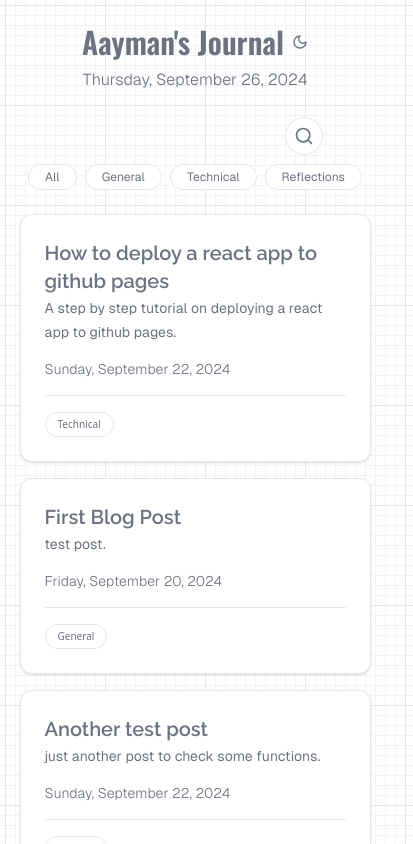
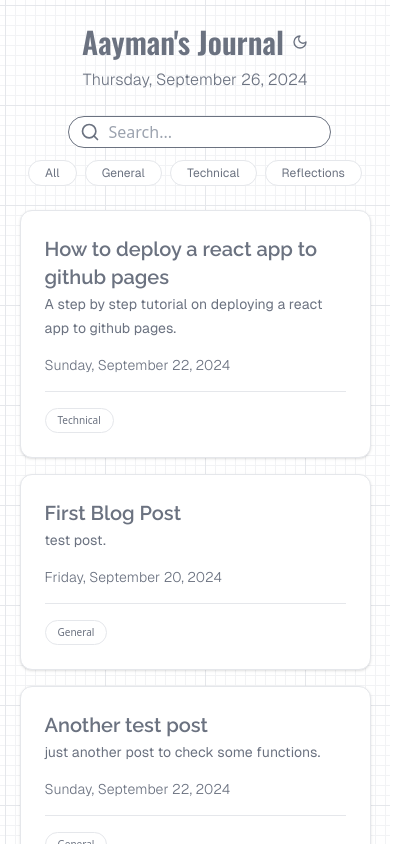
Before and after one commit to Aayman-star/aaymans-journal, a Next.js app: page / in a window 390 px wide. Shown: the top 844 px of the page, 413 px wide, since content can reach past the window. Built offline with nearby package versions, Linux system fonts and the light colour scheme.

Commit message:
increased the width of the blog on larger screen and made the search bar open for smaller screens

```diff
--- a/src/app/Blog/[slug]/page.tsx
+++ b/src/app/Blog/[slug]/page.tsx
@@ -25,9 +25,9 @@ const BlogPost = async ({ params }: { params: { slug: string } }) => {
   return (
     <div className={`w-full h-auto md:min-h-screen p-10 `}>
       <div className="w-full h-full py-8 md:max-w-4xl md:mx-auto md:px-16 flex flex-col gap-y-4">
-        <div className="w-full md:max-w-4xl md:mx-auto flex items-center justify-between">
+        <div className="w-full md:max-w-4xl  md:mx-auto flex items-center justify-between">
           <Link className="group" href={"/"}>
-            <p className={`flex items-center md:text-lg`}>
+            <p className={`flex items-center md:text-lg text-muted-foreground`}>
               <span className="inline-block">
                 <ArrowLeft className="text-2xl transition-transform duration-200 ease-in-out transform group-hover:-translate-x-1" />
               </span>
@@ -37,7 +37,8 @@ const BlogPost = async ({ params }: { params: { slug: string } }) => {
           <ThemeSwitch />
         </div>
 
-        <h1 className={`text-2xl md:text-3xl ${oswald.className}`}>
+        <h1
+          className={`text-2xl md:text-3xl text-muted-foreground dark:text-foreground ${oswald.className}`}>
           {post.metadata.title}
         </h1>
         <p className={`md:text-lg ${raleway.className} text-muted-foreground`}>
@@ -48,7 +49,7 @@ const BlogPost = async ({ params }: { params: { slug: string } }) => {
         </span>
 
         <article
-          className={`${oswald.variable} ${raleway.className} prose dark:prose-invert prose-pre:rounded-md prose-headings:font-oswald prose-headings:text-muted-foreground prose-p:font-raleway`}>
+          className={`${oswald.variable} ${raleway.className} lg:max-w-7xl prose dark:prose-invert prose-pre:rounded-md prose-headings:font-oswald prose-headings:text-muted-foreground prose-p:font-raleway prose-code:text-muted-foreground prose-code:font-extrabold prose-strong:text-muted-foreground`}>
           <div dangerouslySetInnerHTML={{ __html: post.content1 }} />
         </article>
       </div>
--- a/src/components/BlogDisplay.tsx
+++ b/src/components/BlogDisplay.tsx
@@ -27,7 +27,7 @@ const BlogDisplay = ({ query }: SearchParams) => {
   return (
     <div className="w-[90%] md:w-[85%] mx-auto">
       {/* <Categories /> */}
-      <div className="w-full flex flex-col-reverse gap-y-2 md:flex-row justify-center gap-x-3 md:justify-between">
+      <div className="w-full flex flex-col-reverse gap-y-3 md:flex-row justify-center gap-x-3 md:justify-between">
         <div>
           <Categories />
         </div>
--- a/src/components/SearchBar.tsx
+++ b/src/components/SearchBar.tsx
@@ -1,12 +1,21 @@
 "use client";
 
-import { useState } from "react";
+import { useState, useEffect } from "react";
 import { Search, X } from "lucide-react";
 //import { Input } from "@/components/ui/input";
 
 import { useSearchParams, usePathname, useRouter } from "next/navigation";
 
 export default function SearchBar() {
+  return (
+    <>
+      <SearchBarSmall />
+      <SearchBarLarge />
+    </>
+  );
+}
+
+function SearchBarLarge() {
   const searchParams = useSearchParams();
   const pathname = usePathname();
   const router = useRouter();
@@ -41,7 +50,7 @@ export default function SearchBar() {
     setSearchQuery("");
   };
   return (
-    <div className="ml-12 md:ml-0">
+    <div className="hidden md:block ml-12 ">
       {/* This div houses the search bar */}
       <div className="relative flex items-center justify-end mr-10 ">
         <div
@@ -56,13 +65,13 @@ export default function SearchBar() {
             value={searchQuery}
             // defaultValue={searchParams.get("query")?.toString()}
             placeholder="Search..."
-            className="w-full px-10 h-10 bg-card rounded-full outline-none border border-muted-foreground"
+            className="w-full px-10 text-muted-foreground dark:text-foreground h-8 md:h-10 bg-card rounded-full outline-none border border-muted-foreground"
           />
         </div>
         <div
           className={`absolute z-10 cursor-pointer bg-card ${
             isSearchVisible
-              ? "left-3 top-2" // When the search is visible, no border
+              ? "left-3 top-[0.35rem] md:top-2" // When the search is visible, no border
               : "right-2 border rounded-full p-2" // When the search is not visible, add a circular border
           }
     `}
@@ -77,10 +86,77 @@ export default function SearchBar() {
           <X
             aria-label="Clear search"
             onClick={handleDelete}
-            className="h-6 w-6 absolute cursor-pointer text-muted-foreground right-3 top-2 z-10"
+            className="h-6 w-6 absolute cursor-pointer text-muted-foreground right-3 top-[0.35rem] md:top-2 z-10"
           />
         )}
       </div>
     </div>
   );
 }
+const SearchBarSmall = () => {
+  const searchParams = useSearchParams();
+  const pathname = usePathname();
+  const router = useRouter();
+  const [searchQuery, setSearchQuery] = useState(
+    searchParams.get("query") || ""
+  );
+  const handleSearch = (term: string) => {
+    setSearchQuery(term);
+    console.log("TERM:", term);
+    const params = new URLSearchParams(searchParams);
+    if (term) {
+      params.set("query", term);
+    } else {
+      params.delete("query");
+    }
+    //replace(`${pathname}?${params.toString()}`);
+    router.replace(`${pathname}?${params.toString()}`);
+  };
+
+  const handleDelete = () => {
+    const params = new URLSearchParams(searchParams);
+    params.delete("query");
+    // Update the URL to remove the query parameter
+    router.replace(`${pathname}?${params.toString()}`);
+    setSearchQuery("");
+  };
+  return (
+    <div className="ml-12 md:hidden">
+      {/* This div houses the search bar */}
+      <div className="relative flex items-center justify-end mr-10 ">
+        <div
+          className={`
+          relative flex items-center
+          transition-all duration-500 ease-in-out
+           w-72 opacity-100
+        `}>
+          <input
+            type="text"
+            onChange={(e) => handleSearch(e.target.value)}
+            value={searchQuery}
+            // defaultValue={searchParams.get("query")?.toString()}
+            placeholder="Search..."
+            className="w-full px-10 text-muted-foreground dark:text-foreground h-8 md:h-10 bg-card rounded-full outline-none border border-muted-foreground"
+          />
+        </div>
+        <div
+          className={`absolute z-10 cursor-pointer bg-card
+
+               left-3 top-[0.35rem]  `}>
+          <Search
+            aria-label="Toggle search"
+            className="h-5 w-5 text-muted-foreground"
+          />
+        </div>
+
+        {searchQuery && (
+          <X
+            aria-label="Clear search"
+            onClick={handleDelete}
+            className="h-6 w-6 absolute cursor-pointer text-muted-foreground right-3 top-[0.35rem] md:top-2 z-10"
+          />
+        )}
+      </div>
+    </div>
+  );
+};
```
